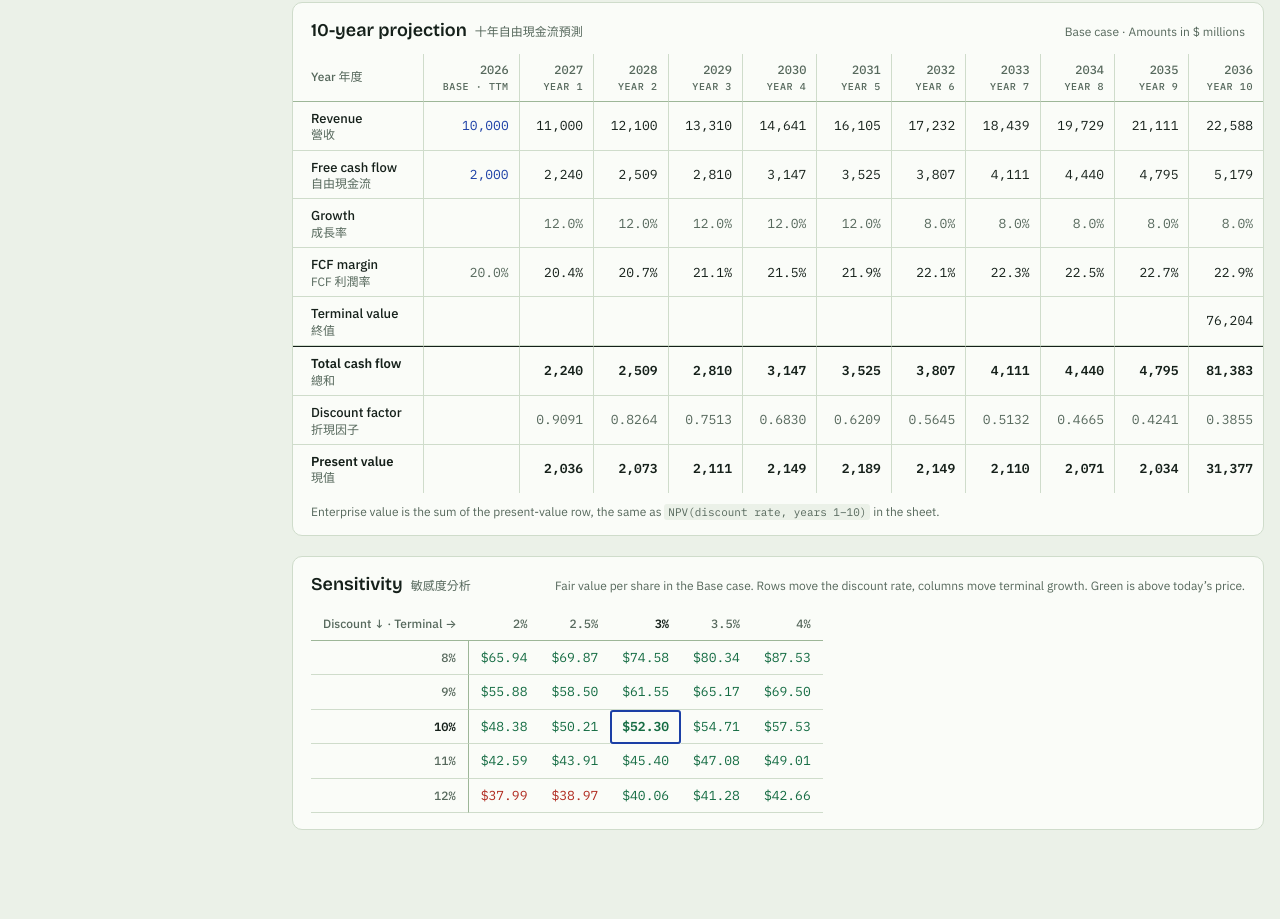
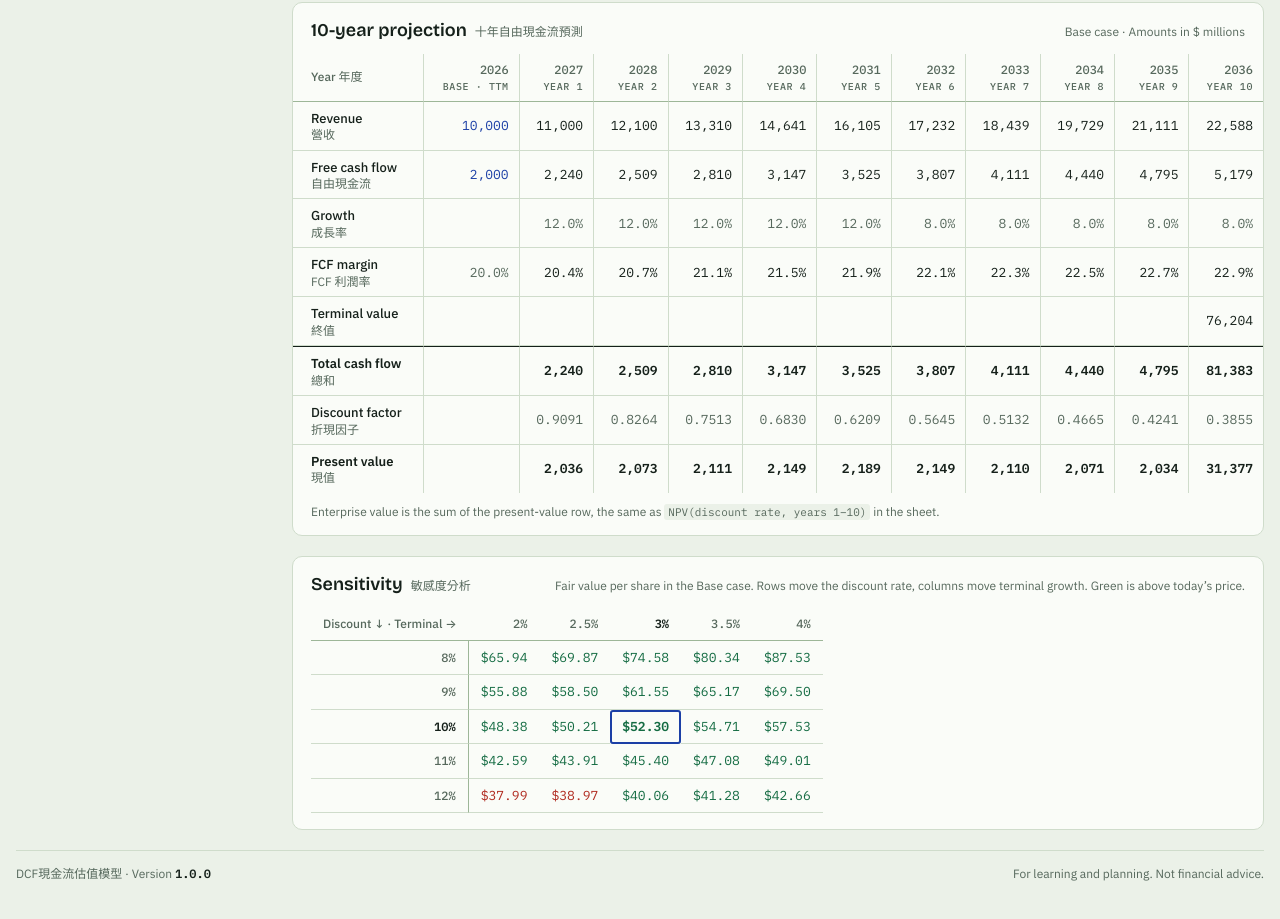
Before and after one commit to TymonBitesTheDust/Stock-DCF-Calculator, a plain HTML site: page index.html in a window 1280 px wide. Shown: the part 2247-3166 px from the top of the page. Before the commit the page ends 3125 px from the top, so only its background shows below. Drawn offline with nearby package versions, Linux system fonts and the light colour scheme.

Commit message:
Show version 1.0.0 in the calculator and explain releases in the guide
- index.html: a footer at the bottom of the page shows the version number (1.0.0),
  in English and Traditional Chinese
- README.md: how to download a release, and a version history

Co-Authored-By: Claude Opus 5.5 <noreply@anthropic.com>
Claude-Session: https://claude.ai/code/session_011ebWiBJLk7FRgvgfXS4a7j

```diff
--- a/index.html
+++ b/index.html
@@ -3,6 +3,7 @@
 <head>
 <meta charset="utf-8">
 <meta name="viewport" content="width=device-width, initial-scale=1, viewport-fit=cover">
+<meta name="version" content="1.0.0">
 <meta name="description" content="A free stock valuation calculator: estimate what a share is worth from the cash the company should bring in over the next ten years.">
 <style>:root{color-scheme:light;padding-top:env(safe-area-inset-top,0px);padding-bottom:env(safe-area-inset-bottom,0px)}body{margin:0;font:14px/1.5 system-ui,-apple-system,"Segoe UI",sans-serif}img{max-width:100%}[hidden]{display:none!important}</style>
 <title>DCF現金流估值模型</title>
@@ -182,6 +183,8 @@ body { background: var(--paper); color: var(--ink); font-family: var(--f-body);
 .fields.c3 { grid-template-columns: repeat(3, minmax(0, 1fr)); }
 .fields.c3 .field label { flex-direction: column; align-items: flex-start; }
 .field.span2 { grid-column: 1 / -1; }
+.app-foot { display: flex; flex-wrap: wrap; justify-content: space-between; gap: 4px 16px; padding-top: 14px; border-top: 1px solid var(--rule); font-size: 12px; color: var(--muted); }
+.app-foot b { font-family: var(--f-num); font-weight: 600; color: var(--ink); }
 .field { display: grid; gap: 3px; align-content: start; min-width: 0; }
 .field label { display: flex; flex-wrap: wrap; align-items: baseline; gap: 0 8px; font-weight: 500; font-size: 13px; }
 .control { display: flex; align-items: center; min-width: 0; border-bottom: 1.5px solid var(--rule-strong); border-radius: 4px 4px 0 0; transition: border-color .15s, background-color .15s; }
@@ -541,6 +544,7 @@ table { border-collapse: separate; border-spacing: 0; font-variant-numeric: tabu
       </section>
     </main>
   </div>
+  <footer class="app-foot"><span id="app-version"></span><span data-t="ftNote">Not financial advice.</span></footer>
 </div>
 
 <div class="mbar" id="mbar" data-tal="mbarAria">
@@ -766,6 +770,8 @@ table { border-collapse: separate; border-spacing: 0; font-variant-numeric: tabu
     tCleared: [c => 'Cleared the ' + c + '.', c => '已清除' + c + '。'],
     tExported: ['Exported your history as a CSV file.', '已將紀錄匯出為 CSV 檔。'],
     tExportFail: ["Couldn't export. Try again.", '無法匯出，請再試一次。'],
+    ftVersion: [v => 'DCF現金流估值模型 · Version <b>' + v + '</b>', v => 'DCF現金流估值模型 · 版本 <b>' + v + '</b>'],
+    ftNote: ['For learning and planning. Not financial advice.', '僅供學習和規劃參考，不構成投資建議。'],
     aiH: ['Ask Claude', '詢問 Claude'],
     aiIntro: ['Type a ticker to build a new model, or let Claude suggest assumptions, review your inputs, or answer questions about the stock on screen. Claude can’t browse the web, so check its figures against the latest report. Each request uses your own Claude usage.',
       '輸入股票代號即可建立新模型；也可以讓 Claude 為目前的股票建議假設、檢查輸入或回答問題。Claude 無法上網，請將它的數字對照最新財報。每次請求會使用你自己的 Claude 用量。'],
@@ -908,6 +914,7 @@ table { border-collapse: separate; border-spacing: 0; font-variant-numeric: tabu
   const LS_DRAFT_OLD = 'dcf-draft-v1';
   const LS_LANG = 'dcf-lang-v1';
   const MINUS = '−';
+  const APP_VERSION = '1.0.0';
 
   /* ================= helpers ================= */
   const byId = id => document.getElementById(id);
@@ -1203,6 +1210,7 @@ table { border-collapse: separate; border-spacing: 0; font-variant-numeric: tabu
   }
   function applyStatic() {
     document.documentElement.lang = lang === 'zh' ? 'zh-Hant' : 'en';
+    byId('app-version').innerHTML = t('ftVersion', esc(APP_VERSION));
     document.querySelectorAll('[data-t]').forEach(el => { el.textContent = t(el.dataset.t); });
     document.querySelectorAll('[data-th]').forEach(el => { el.innerHTML = t(el.dataset.th); });
     document.querySelectorAll('[data-tb]').forEach(el => { el.innerHTML = biKey(el.dataset.tb); });
```
Also changed, not shown: README.md.
